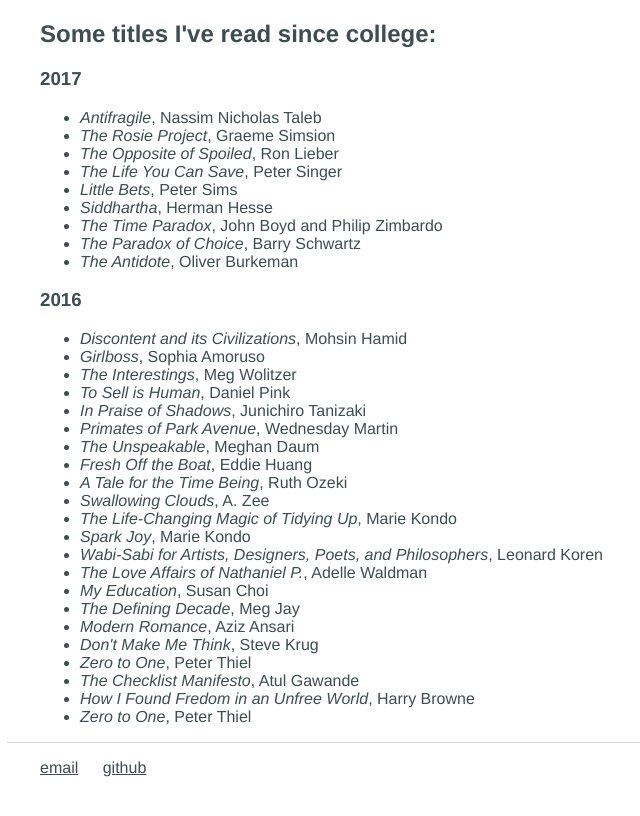
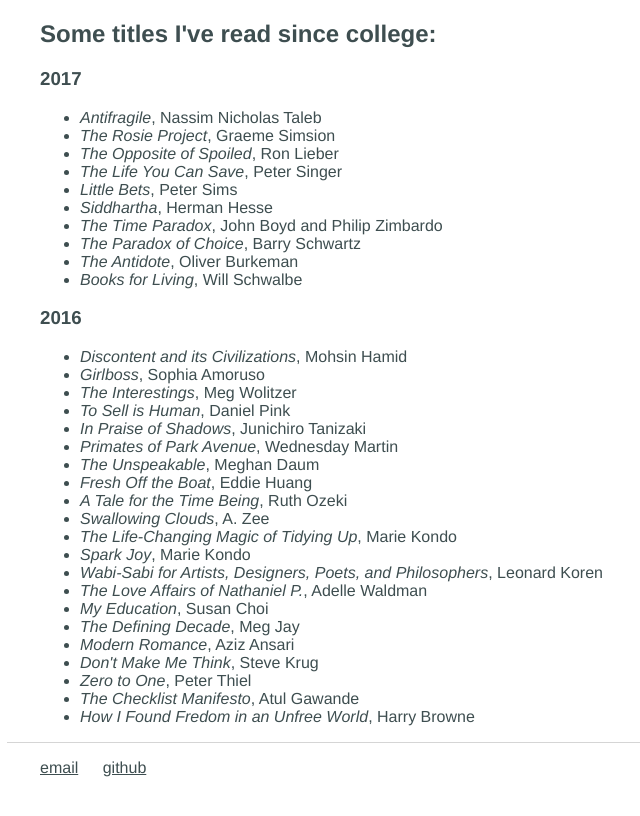
Before and after one commit to eating247/eating247.github.io, a Jekyll site: the page built from books.html, in a window 1280 px wide. Shown: the top 816 px of the page, without its empty margins (235-875 px from the left). Built offline with Jekyll 4.4.1, drawn with Linux system fonts in a browser that asks for light colours.

Commit message:
add titles

```diff
--- a/books.html
+++ b/books.html
@@ -15,6 +15,7 @@ layout: default
   <li><i>The Time Paradox</i>, John Boyd and Philip Zimbardo</li>
   <li><i>The Paradox of Choice</i>, Barry Schwartz</li>
   <li><i>The Antidote</i>, Oliver Burkeman</li>
+  <li><i>Books for Living</i>, Will Schwalbe</li>
 </ul>
 
 <h3>2016</h3>
@@ -40,5 +41,4 @@ layout: default
   <li><i>Zero to One</i>, Peter Thiel</li>
   <li><i>The Checklist Manifesto</i>, Atul Gawande</li>
   <li><i>How I Found Fredom in an Unfree World</i>, Harry Browne</li>
-  <li><i>Zero to One</i>, Peter Thiel</li>
 </ul>
```
